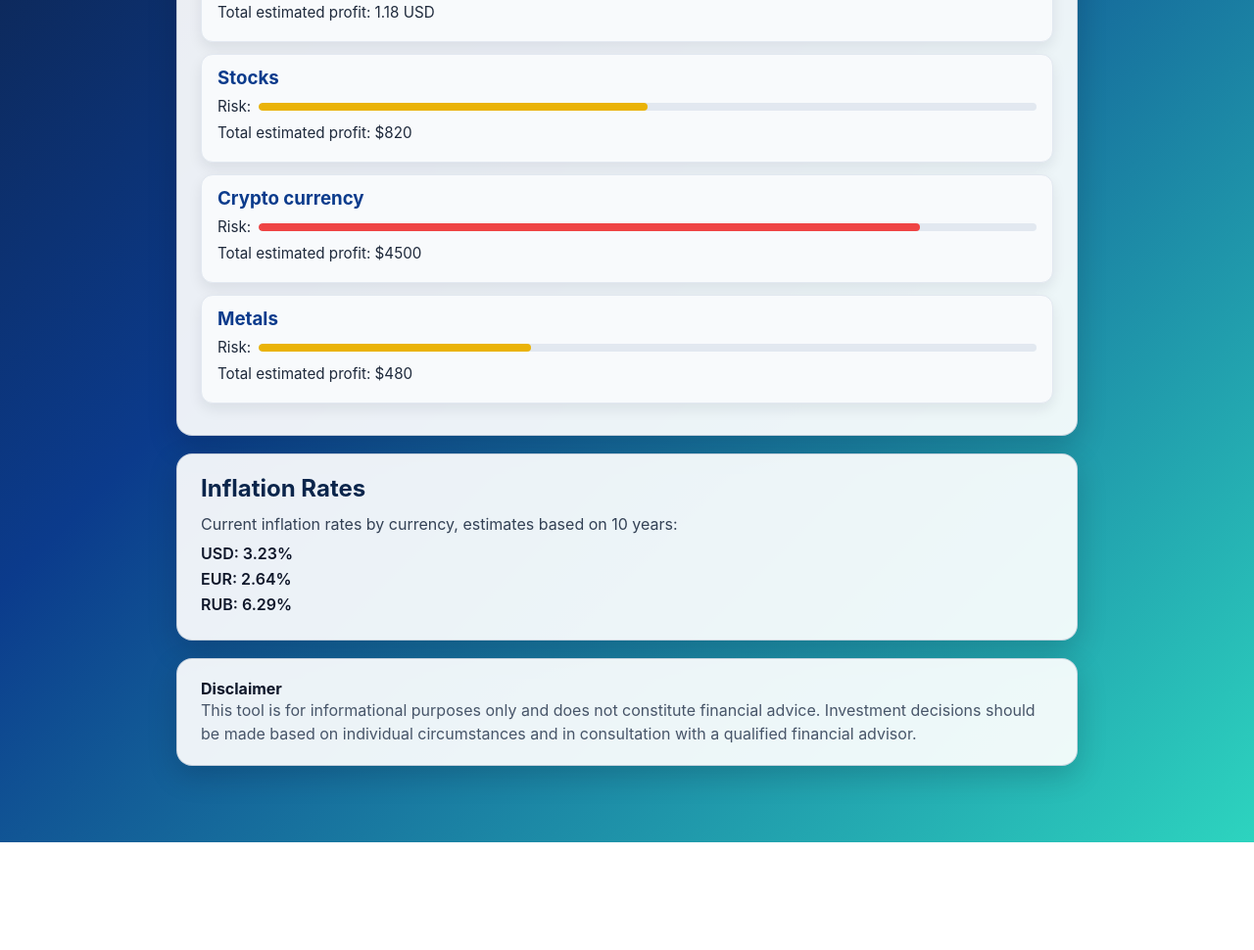
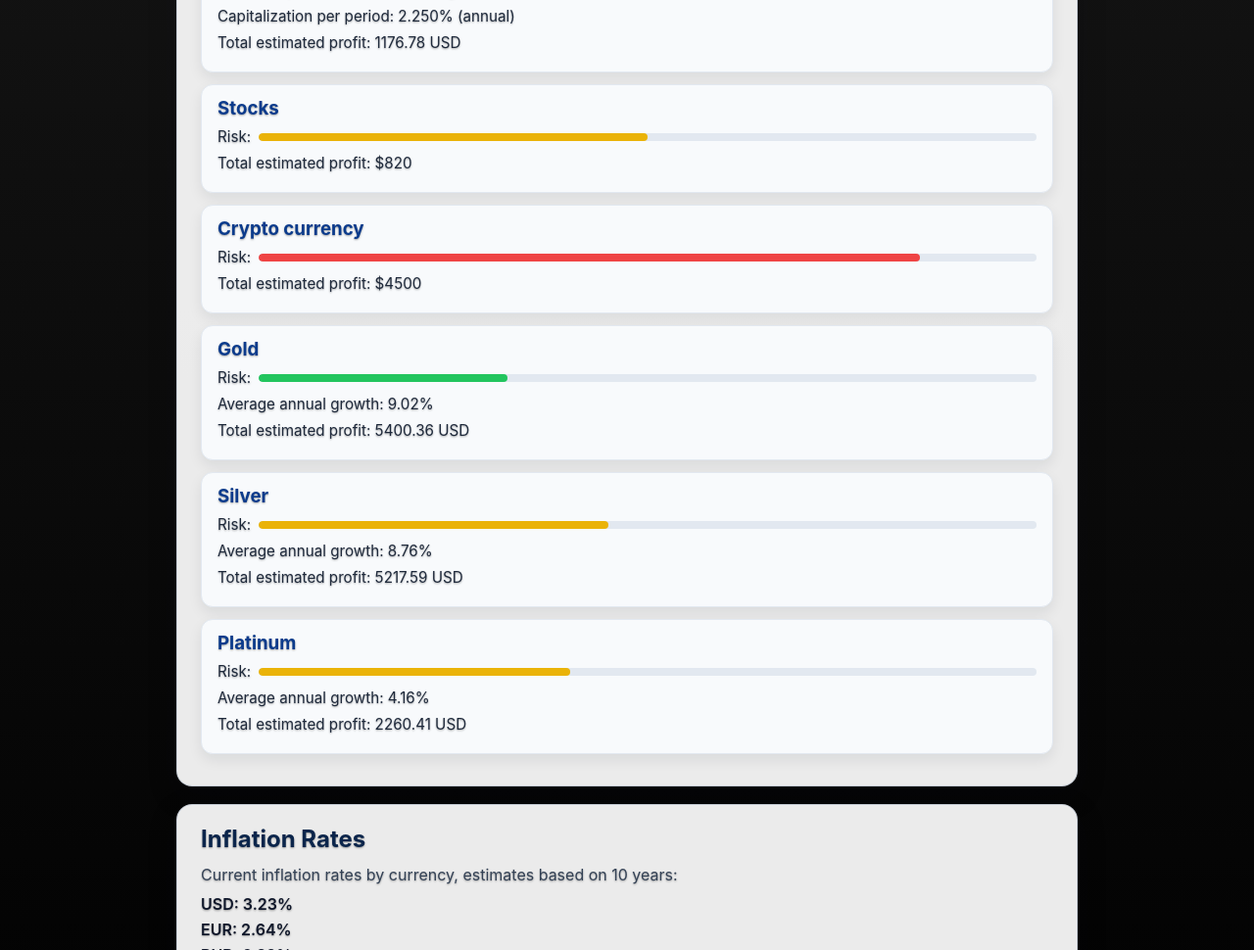
Before and after one commit to balovich-matje/capital-calculator, a plain HTML site: page index.html in a window 1280 px wide. Shown: the part 656-1626 px from the top of the page at 98% size. Before the commit the page ends 1516 px from the top, so only its background shows below. Drawn offline with Linux system fonts and the light colour scheme.

Commit message:
Change ui styles and separate metals into 3 divs

```diff
--- /dev/null
+++ b/data.js
@@ -0,0 +1,125 @@
+export const usdInflation = {
+    2015: 0.7,
+    2016: 2.1,
+    2017: 2.1,
+    2018: 1.9,
+    2019: 2.3,
+    2020: 1.4,
+    2021: 7.0,
+    2022: 6.5,
+    2023: 3.4,
+    2024: 2.9,
+    2025: 2.7
+};
+
+export const eurInflation = {
+    2015: 0.2,
+    2016: 1.1,
+    2017: 1.4,
+    2018: 1.5,
+    2019: 1.3,
+    2020: -0.3,
+    2021: 5.0,
+    2022: 9.2,
+    2023: 2.9,
+    2024: 2.4,
+    2025: 1.9
+};
+
+export const rubInflation = {
+    2015: 12.9,
+    2016: 5.4,
+    2017: 2.5,
+    2018: 4.3,
+    2019: 3.0,
+    2020: 4.9,
+    2021: 8.4,
+    2022: 11.9,
+    2023: 7.4,
+    2024: 9.5,
+    2025: 5.6
+};
+
+export const usaInterestRates = {
+    2015: 1.0,
+    2016: 1.05,
+    2017: 1.25,
+    2018: 1.85,
+    2019: 2.1,
+    2020: 0.75,
+    2021: 0.5,
+    2022: 1.5,
+    2023: 4.25,
+    2024: 4.75,
+    2025: 4.50
+};
+
+export const germanyInterestRates = {
+    2015: 0.35,
+    2016: 0.25,
+    2017: 0.18,
+    2018: 0.15,
+    2019: 0.1,
+    2020: 0.02,
+    2021: -0.07,
+    2022: 0.35,
+    2023: 1.95,
+    2024: 2.15,
+    2025: 1.81
+};
+
+export const russiaInterestRates = {
+    2015: 10.2,
+    2016: 8.4,
+    2017: 7.2,
+    2018: 6.1,
+    2019: 5.3,
+    2020: 4.4,
+    2021: 4.5,
+    2022: 10.5,
+    2023: 11.2,
+    2024: 16.5,
+    2025: 15.45
+};
+
+export const goldGrowthRates = {
+    2015: -10.4,
+    2016: 8.6,
+    2017: 13.3,
+    2018: -1.5,
+    2019: 18.3,
+    2020: 24.6,
+    2021: -3.6,
+    2022: 0.4,
+    2023: 13.1,
+    2024: 10.2,
+    2025: 6.8
+};
+
+export const silverGrowthRates = {
+    2015: -11.5,
+    2016: 15.7,
+    2017: 6.1,
+    2018: -8.9,
+    2019: 15.3,
+    2020: 47.8,
+    2021: -11.6,
+    2022: 2.5,
+    2023: 8.4,
+    2024: 7.1,
+    2025: 5.2
+};
+
+export const platinumGrowthRates = {
+    2015: -27.8,
+    2016: 12.1,
+    2017: -0.8,
+    2018: -11.2,
+    2019: 21.7,
+    2020: 10.1,
+    2021: -9.8,
+    2022: 2.9,
+    2023: 6.7,
+    2024: 5.6,
+    2025: 4.3
+};
--- a/index.html
+++ b/index.html
@@ -38,6 +38,7 @@
 
     <div class="pathways">
         <h2>Investment Pathways</h2>
+        <p class="pathways-note">Averages shown are based on the last 10 years of available data.</p>
         <div>
             <h3 class="pathway-name">Bank deposit</h3>
             <div class="pathway-risk">
@@ -70,15 +71,38 @@
             </div>
             <div class="pathway-profit">Total estimated profit: $4500</div>
         </div>
-        <div>
-            <h3 class="pathway-name">Metals</h3>
+        <div class="metal-card" data-metal="gold">
+            <h3 class="pathway-name">Gold</h3>
             <div class="pathway-risk">
                 <span>Risk:</span>
                 <div class="risk-bar">
-                    <div class="risk-indicator" style="width: 35%;"></div>
+                    <div class="risk-indicator" style="width: 32%;"></div>
                 </div>
             </div>
-            <div class="pathway-profit">Total estimated profit: $480</div>
+            <div class="pathway-capitalization">Average annual growth: --</div>
+            <div class="pathway-profit">Total estimated profit: --</div>
+        </div>
+        <div class="metal-card" data-metal="silver">
+            <h3 class="pathway-name">Silver</h3>
+            <div class="pathway-risk">
+                <span>Risk:</span>
+                <div class="risk-bar">
+                    <div class="risk-indicator" style="width: 45%;"></div>
+                </div>
+            </div>
+            <div class="pathway-capitalization">Average annual growth: --</div>
+            <div class="pathway-profit">Total estimated profit: --</div>
+        </div>
+        <div class="metal-card" data-metal="platinum">
+            <h3 class="pathway-name">Platinum</h3>
+            <div class="pathway-risk">
+                <span>Risk:</span>
+                <div class="risk-bar">
+                    <div class="risk-indicator" style="width: 40%;"></div>
+                </div>
+            </div>
+            <div class="pathway-capitalization">Average annual growth: --</div>
+            <div class="pathway-profit">Total estimated profit: --</div>
         </div>
     </div>
 
@@ -96,7 +120,7 @@
             should be made based on individual circumstances and in consultation with a qualified financial advisor.</p>
     </div>
 
-    <script src="script.js"></script>
+    <script type="module" src="script.js"></script>
 </body>
 
 
--- a/script.js
+++ b/script.js
@@ -1,3 +1,15 @@
+import {
+    usdInflation,
+    eurInflation,
+    rubInflation,
+    usaInterestRates,
+    germanyInterestRates,
+    russiaInterestRates,
+    goldGrowthRates,
+    silverGrowthRates,
+    platinumGrowthRates
+} from './data.js';
+
 const startingCapitalInput = document.getElementById('amount');
 const timePeriodInput = document.getElementById('time-period');
 const countryInput = document.getElementById('country');
@@ -16,47 +28,6 @@ const bankDepositAnnualRate = bankDepositCard.querySelector('.pathway-capitaliza
 const bankDepositCapitalization = bankDepositCard.querySelector('.pathway-capitalization-per-period');
 const bankDepositProfit = bankDepositCard.querySelector('.pathway-profit');
 
-// 2015-2025 inflation data
-const usdInflation = {
-    2015: 0.7,
-    2016: 2.1,
-    2017: 2.1,
-    2018: 1.9,
-    2019: 2.3,
-    2020: 1.4,
-    2021: 7.0,
-    2022: 6.5,
-    2023: 3.4,
-    2024: 2.9,
-    2025: 2.7
-}
-const eurInflation = {
-    2015: 0.2,
-    2016: 1.1,
-    2017: 1.4,
-    2018: 1.5,
-    2019: 1.3,
-    2020: -0.3,
-    2021: 5.0,
-    2022: 9.2,
-    2023: 2.9,
-    2024: 2.4,
-    2025: 1.9
-}
-const rubInflation = {
-    2015: 12.9,
-    2016: 5.4,
-    2017: 2.5,
-    2018: 4.3,
-    2019: 3.0,
-    2020: 4.9,
-    2021: 8.4,
-    2022: 11.9,
-    2023: 7.4,
-    2024: 9.5,
-    2025: 5.6
-}
-
 const inflationRates = {};
 const calculateAverage = (obj) => Object.values(obj).slice(-10).reduce((a, b) => a + b, 0) / 10;
 
@@ -68,50 +39,16 @@ inflationEurDiv.textContent = `EUR: ${inflationRates['EUR'].toFixed(2)}%`;
 inflationUsdDiv.textContent = `USD: ${inflationRates['USD'].toFixed(2)}%`;
 inflationRubDiv.textContent = `RUB: ${inflationRates['RUB'].toFixed(2)}%`;
 
-// 2015-2025 interest rates data
-const usaInterestRates = {
-    2015: 1.0,
-    2016: 1.05,
-    2017: 1.25,
-    2018: 1.85,
-    2019: 2.1,
-    2020: 0.75,
-    2021: 0.5,
-    2022: 1.5,
-    2023: 4.25,
-    2024: 4.75,
-    2025: 4.50
-}
-const germanyInterestRates = {
-    2015: 0.35,
-    2016: 0.25,
-    2017: 0.18,
-    2018: 0.15,
-    2019: 0.1,
-    2020: 0.02,
-    2021: -0.07,
-    2022: 0.35,
-    2023: 1.95,
-    2024: 2.15,
-    2025: 1.81
-}
-const russiaInterestRates = {
-    2015: 10.2,
-    2016: 8.4,
-    2017: 7.2,
-    2018: 6.1,
-    2019: 5.3,
-    2020: 4.4,
-    2021: 4.5,
-    2022: 10.5,
-    2023: 11.2,
-    2024: 16.5,
-    2025: 15.45
-}
 const interestRates = {};
 interestRates['USD'] = calculateAverage(usaInterestRates);
 interestRates['EUR'] = calculateAverage(germanyInterestRates);
 interestRates['RUB'] = calculateAverage(russiaInterestRates);
+
+const metalGrowthAverages = {
+    gold: calculateAverage(goldGrowthRates),
+    silver: calculateAverage(silverGrowthRates),
+    platinum: calculateAverage(platinumGrowthRates)
+};
 
 const countryToCurrency = {
     us: 'USD',
@@ -148,10 +85,47 @@ const updateRiskBarColors = () => {
 
 updateRiskBarColors();
 
+const parseNumberWithPlaceholder = (input) => {
+    const rawValue = input.value.trim();
+    if (rawValue) {
+        return parseFloat(rawValue.replace(/,/g, ''));
+    }
+
+    const rawPlaceholder = (input.placeholder || '').trim();
+    return rawPlaceholder ? parseFloat(rawPlaceholder.replace(/,/g, '')) : 0;
+};
+
+const updateMetalsData = () => {
+    const startingCapital = parseNumberWithPlaceholder(startingCapitalInput);
+    const timePeriod = parseNumberWithPlaceholder(timePeriodInput);
+    const currency = countryToCurrency[countryInput.value] || 'USD';
+
+    const metalCards = document.querySelectorAll('.metal-card');
+    metalCards.forEach(card => {
+        const metalType = card.dataset.metal;
+        const averageLine = card.querySelector('.pathway-capitalization');
+        const profitLine = card.querySelector('.pathway-profit');
+        const averageRate = metalGrowthAverages[metalType];
+
+        if (!averageRate || startingCapital <= 0 || timePeriod <= 0) {
+            averageLine.textContent = 'Average annual growth: --';
+            profitLine.textContent = 'Total estimated profit: --';
+            return;
+        }
+
+        averageLine.textContent = `Average annual growth: ${averageRate.toFixed(2)}%`;
+        const annualRate = averageRate / 100;
+        const finalValue = startingCapital * Math.pow((1 + annualRate), timePeriod);
+        const profit = finalValue - startingCapital;
+
+        profitLine.textContent = `Total estimated profit: ${profit.toFixed(2)} ${currency}`;
+    });
+};
+
 // Function to calculate and update bank deposit based on inputs
 const updateBankDepositData = () => {
-    const startingCapital = parseFloat(startingCapitalInput.value) || parseFloat(startingCapitalInput.placeholder) || 0;
-    const timePeriod = parseInt(timePeriodInput.value, 10) || parseInt(timePeriodInput.placeholder, 10) || 0;
+    const startingCapital = parseNumberWithPlaceholder(startingCapitalInput);
+    const timePeriod = parseNumberWithPlaceholder(timePeriodInput);
     const capitalizationPeriod = capitalizationPeriodInput.value;
 
     if (startingCapital <= 0 || timePeriod <= 0) {
@@ -208,8 +182,13 @@ timePeriodInput.addEventListener('input', updateBankDepositData);
 countryInput.addEventListener('change', updateBankDepositData);
 capitalizationPeriodInput.addEventListener('change', updateBankDepositData);
 
+startingCapitalInput.addEventListener('input', updateMetalsData);
+timePeriodInput.addEventListener('input', updateMetalsData);
+countryInput.addEventListener('change', updateMetalsData);
+
 // Initial update
 updateBankDepositData();
+updateMetalsData();
 
 form.addEventListener('submit', (e) => {
     e.preventDefault();
--- a/styles.css
+++ b/styles.css
@@ -7,7 +7,8 @@
 body {
     font-family: "Inter", "Segoe UI", Roboto, Arial, sans-serif;
     color: #0f172a;
-    background: linear-gradient(135deg, #0f172a 0%, #0b3b8c 45%, #2dd4bf 100%);
+    background: linear-gradient(180deg, #1b1b1b 0%, #000000 100%);
+    text-shadow: 0 1px 2px rgba(0, 0, 0, 0.35);
     min-height: 100vh;
     padding: 32px 20px 60px;
 }
@@ -101,6 +102,12 @@ input[type="submit"]:hover {
     color: #0b3b8c;
 }
 
+.pathways-note {
+    margin-bottom: 12px;
+    color: #475569;
+    font-size: 0.95rem;
+}
+
 .inflation-info {
     margin-bottom: 10px;
     color: #334155;
```
